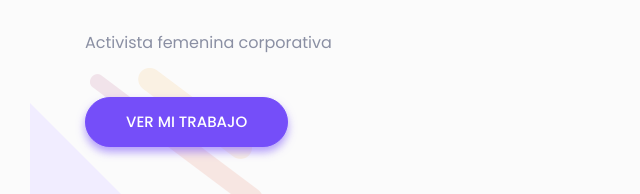
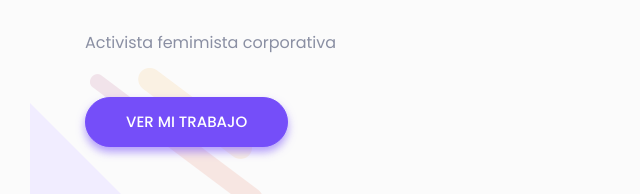
Before and after one commit to mauromaiani/rocio, a plain HTML site: page index.html in a window 1280 px wide. Shown: the part 472-666 px from the top of the page, 0-640 px from the left. Drawn offline with Linux system fonts and the light colour scheme; files whose address does not match are found by name.

Commit message:
2do commit

```diff
--- a/index.html
+++ b/index.html
@@ -126,7 +126,7 @@
                         <div class="header-content-right">
                             <h4 class="sub-title">soy</h4>
                             <h1 class="title">Rocio Restaino</h1>
-                            <p>Activista femenina corporativa</p>
+                            <p>Activista femimista corporativa</p>
                             <a class="main-btn" href="#work">Ver mi Trabajo</a>
                         </div> <!-- header content right -->
                     </div>
```
